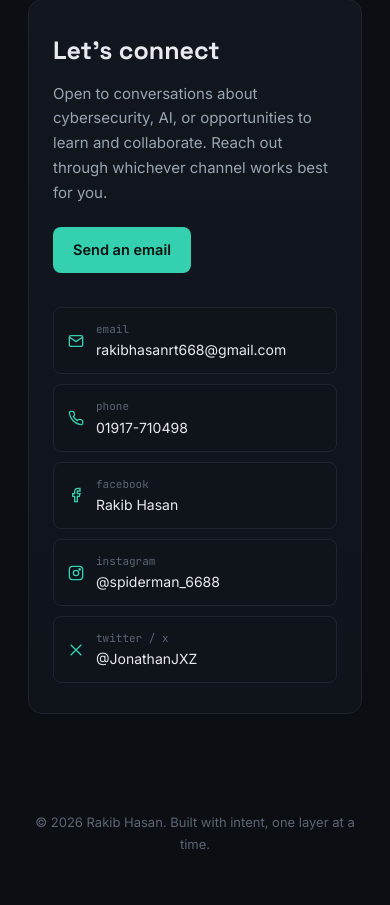
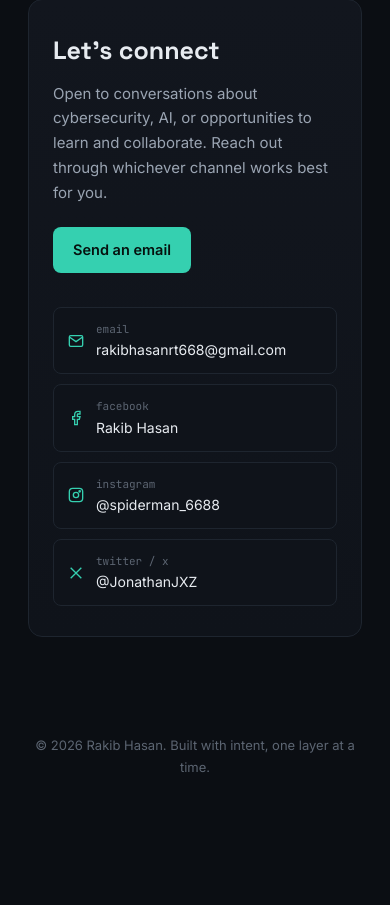
Before and after one commit to rakib-668/RakibHasan, a plain HTML site: page index.html in a window 390 px wide. Shown: the part 3708-4613 px from the top of the page. After the commit the page ends 4536 px from the top, so only its background shows below. Drawn offline with Linux system fonts and the light colour scheme.

Commit message:
Update contact list in index.html
Removed phone contact and added Facebook contact link.

```diff
--- a/index.html
+++ b/index.html
@@ -179,12 +179,8 @@
         <a class="contact-row" href="mailto:rakibhasanrt668@gmail.com">
           <span class="ic"><svg width="16" height="16" viewBox="0 0 24 24" fill="none" stroke="currentColor" stroke-width="2"><path d="M22 6l-10 7L2 6"/><rect x="2" y="4" width="20" height="16" rx="2"/></svg></span>
           <span><span class="lbl">email</span><span class="val">rakibhasanrt668@gmail.com</span></span>
-        </a>
-        <a class="contact-row" href="tel:+8801917710498">
-          <span class="ic"><svg width="16" height="16" viewBox="0 0 24 24" fill="none" stroke="currentColor" stroke-width="2"><path d="M22 16.92v3a2 2 0 0 1-2.18 2 19.79 19.79 0 0 1-8.63-3.07 19.5 19.5 0 0 1-6-6 19.79 19.79 0 0 1-3.07-8.67A2 2 0 0 1 4.11 2h3a2 2 0 0 1 2 1.72c.13.96.36 1.9.68 2.81a2 2 0 0 1-.45 2.11L8.09 9.91a16 16 0 0 0 6 6l1.27-1.27a2 2 0 0 1 2.11-.45c.9.32 1.85.55 2.81.68A2 2 0 0 1 22 16.92z"/></svg></span>
-          <span><span class="lbl">phone</span><span class="val">01917-710498</span></span>
-        </a>
-        <a class="contact-row" href="https://www.facebook.com/share/1BwBmvYvVj/" target="_blank" rel="noopener">
+
+                <a class="contact-row" href="https://www.facebook.com/share/1BwBmvYvVj/" target="_blank" rel="noopener">
           <span class="ic"><svg width="16" height="16" viewBox="0 0 24 24" fill="none" stroke="currentColor" stroke-width="2"><path d="M18 2h-3a5 5 0 0 0-5 5v3H7v4h3v8h4v-8h3l1-4h-4V7a1 1 0 0 1 1-1h3z"/></svg></span>
           <span><span class="lbl">facebook</span><span class="val">Rakib Hasan</span></span>
         </a>
```
